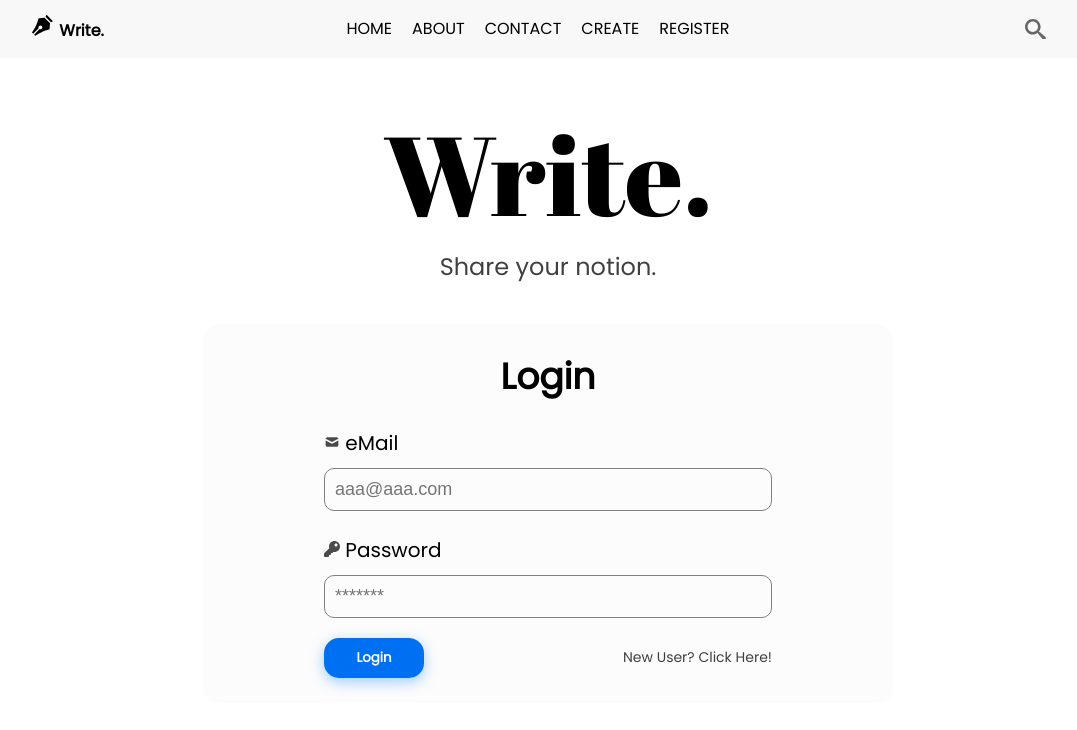
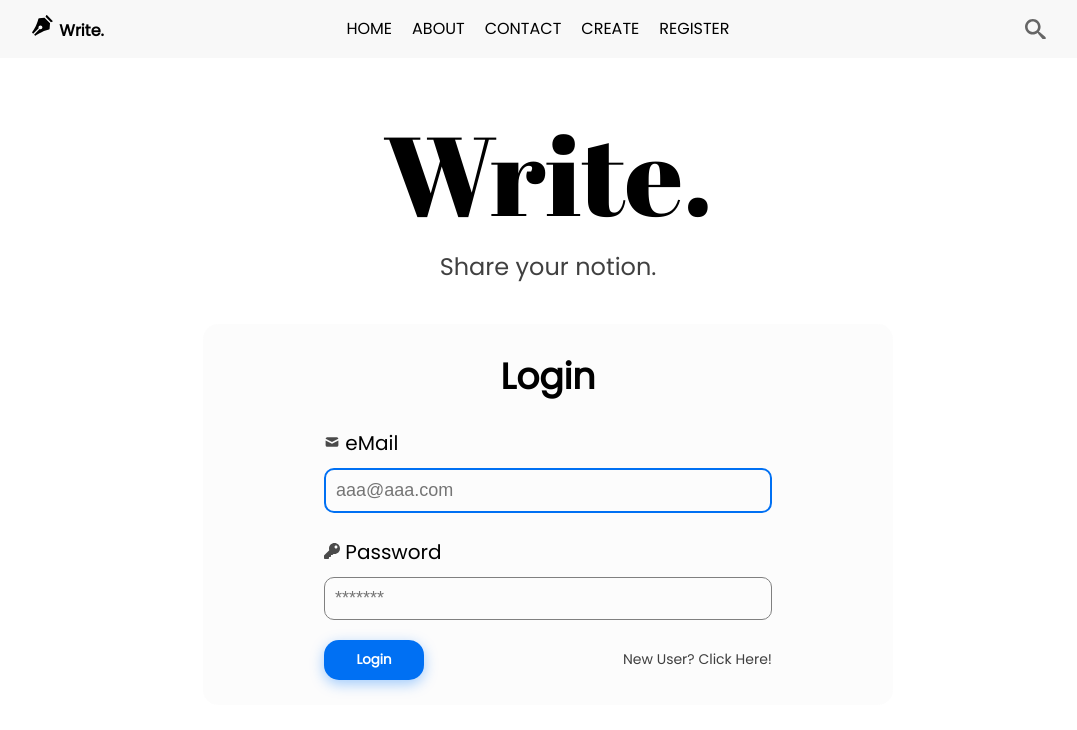
Before and after one commit to imveeru/mern-blog, a React (Create React App) app in the folder client/: page /login in a window 1280 px wide. Shown: the top 730 px of the page, without its empty margins (92-1169 px from the left). Built offline with nearby package versions, Linux system fonts and the light colour scheme.

Commit message:
:art: Improve login/register forms UI/UX.

```diff
--- a/client/src/pages/login/Login.jsx
+++ b/client/src/pages/login/Login.jsx
@@ -15,7 +15,7 @@ function Login() {
             <span className='loginTitle'>Login</span>
             <form className='loginForm'>
                 <label><HiMail className='loginIcons'/> eMail</label>
-                <input type='email' placeholder='aaa@aaa.com'></input>
+                <input type='email' placeholder='aaa@aaa.com' autoFocus></input>
                 <label><FaKey className='loginIcons'/> Password</label>
                 <input type='password' placeholder='*******'></input>
                 <div className='btnsWrapper'>
--- a/client/src/pages/login/login.css
+++ b/client/src/pages/login/login.css
@@ -60,6 +60,7 @@
     box-shadow: 0 4px 14px 0 rgba(0, 119, 255, 0.37);
     color: white;
     border:none;
+    outline: none;
     cursor: pointer;
 }
 
@@ -75,6 +76,7 @@
     border: 1px solid gray;
     margin-top: 10px;
     border-radius: 10px;
+    outline: none;
 }
 
 .btnsWrapper{
@@ -99,3 +101,8 @@
     opacity: .7;
     padding-top:10px;
 }
+
+.loginForm>input:focus{
+    outline:none;
+    border: 2px solid  #0070f3;
+}
--- a/client/src/pages/register/Register.jsx
+++ b/client/src/pages/register/Register.jsx
@@ -43,7 +43,7 @@ function Register() {
             <span className='registerTitle'>Register</span>
             <form className='registerForm' onSubmit={handleSubmit}>
                 <label><FaUserAlt className='registerIcons'/> Username</label>
-                <input type='text' placeholder='John Doe' onChange={e=>setUsername(e.target.value)}></input>
+                <input type='text' placeholder='John Doe' autoFocus onChange={e=>setUsername(e.target.value)}></input>
                 <label><HiMail className='registerIcons'/> eMail</label>
                 <input type='email' placeholder='aaa@aaa.com' onChange={e=>setEmail(e.target.value)}></input>
                 <label><FaKey className='registerIcons'/> Password</label>
--- a/client/src/pages/register/register.css
+++ b/client/src/pages/register/register.css
@@ -60,6 +60,7 @@
     box-shadow: 0 4px 14px 0 rgba(0, 119, 255, 0.37);
     color: white;
     border:none;
+    outline: none;
     cursor: pointer;
 }
 
@@ -75,6 +76,12 @@
     border: 1px solid gray;
     margin-top: 10px;
     border-radius: 10px;
+    outline: none;
+}
+
+.registerForm>input:focus{
+    outline:none;
+    border: 2px solid  #0070f3;
 }
 
 .btnsWrapper{
```
